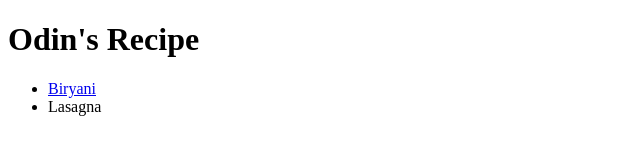
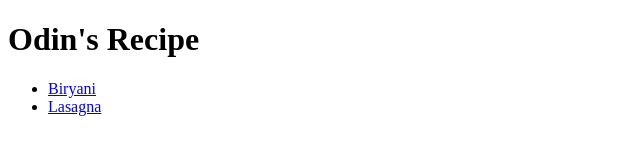
Before and after one commit to srzaidi/recipe, a plain HTML site: page index.html in a window 1280 px wide. Shown: the full height of the page, 0-640 px from the left. Drawn offline with Linux system fonts and the light colour scheme.

Commit message:
Fixed Typo

```diff
--- a/index.html
+++ b/index.html
@@ -9,7 +9,7 @@
         <h1>Odin's Recipe</h1>
         <ul>
             <li><a href="./recipe/biryani.html">Biryani</a></li>
-            <li><a hfre="./recipe/lasagna.html">Lasagna</a></li>
+            <li><a href="./recipe/lasagna.html">Lasagna</a></li>
         </ul>
     </body>
 </html>
```
